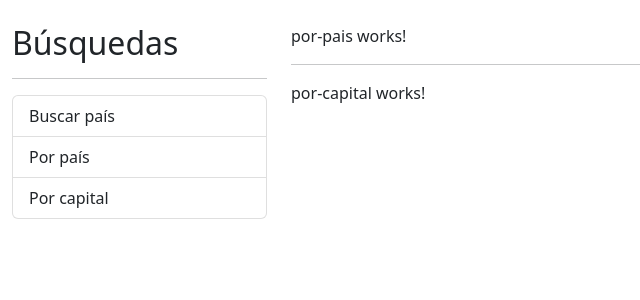
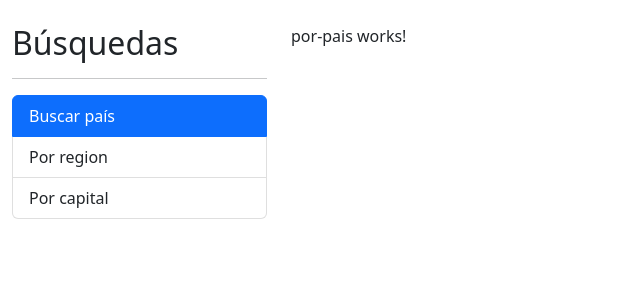
Before and after one commit to m4n50n/angular_intro, an Angular app in the folder 03-paisesApp/: page / in a window 1280 px wide. Shown: the top 300 px of the page, without its empty margins (0-640 px from the left). Built offline with nearby package versions, Linux system fonts and the light colour scheme.

Commit message:
RouterLink

```diff
--- a/03-paisesApp/src/app/app.component.html
+++ b/03-paisesApp/src/app/app.component.html
@@ -1,19 +1,20 @@
 <div class="container row mt-4">
   <div class="col-3">
     <h2>Búsquedas</h2>
-        <hr>
+    <hr />
 
+    <!-- Con routerLinkActive="active" establecemos que, si el componente (es decir, el link) se encuentra activo, le asigne la clase active -->
+    <!-- Si no establecemos [routerLinkActiveOptions]="{ exact: true}" al link "raíz", siempre permanecería activo (esto solo haría falta cuando la dirección es la raíz del sitio exacta) -->
     <ul class="list-group">
-            <li class="list-group-item">Buscar país</li>
-            <li class="list-group-item">Por país</li>
-            <li class="list-group-item">Por capital</li>
+      <li routerLink="/" routerLinkActive="active" [routerLinkActiveOptions]="{ exact: true}" class="list-group-item">Buscar país</li>
+      <li routerLink="/region" routerLinkActive="active" class="list-group-item">Por region</li>
+      <li routerLink="/capital" routerLinkActive="active" class="list-group-item">Por capital</li>
     </ul>
   </div>
 
-    <div class="col"> <!-- Este div ocuparía el tamaño restante (12 - 3 columnas) -->
-        <router-outlet></router-outlet> <!-- Renderizar el componente en esta línea según las definiciones de rutas en app-routing.module.ts -->
-        <hr>
-
-        <app-por-capital></app-por-capital>
+  <!-- Este div ocuparía el tamaño restante (12 - 3 columnas) -->
+  <div class="col">
+    <!-- Renderizar el componente en esta línea según las definiciones de rutas en app-routing.module.ts -->
+    <router-outlet></router-outlet>
   </div>
 </div>
```
Lines whose indentation alone changed are shown as unchanged.
